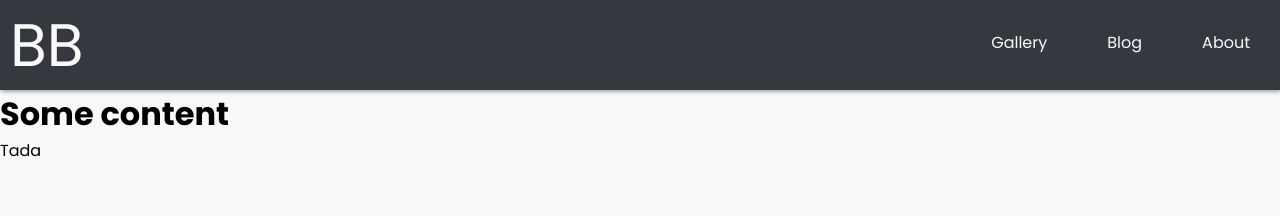
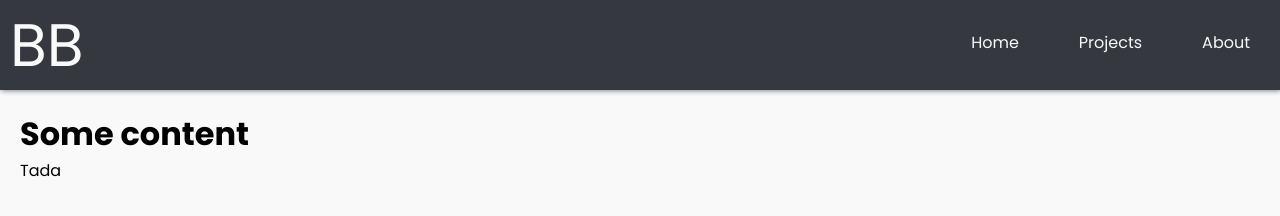
Before and after one commit to MockDeath/biladeau.dev, a plain HTML site: page index.html in a window 1280 px wide. Drawn offline with Linux system fonts and the light colour scheme.

Commit message:
padding for main content.

```diff
--- a/css/style.css
+++ b/css/style.css
@@ -43,3 +43,7 @@ ul{
     font-size: 60px;
     margin-left: 10px;
 }
+
+#main{
+    padding: 20px;
+}
--- a/index.html
+++ b/index.html
@@ -21,8 +21,8 @@
       <!-- Menu -->
       <nav class="nav">
         <ul class="menu">
-            <li><a href="#">Gallery</a></li>
-            <li><a href="#">Blog</a> </li>
+            <li><a href="#">Home</a></li>
+            <li><a href="#">Projects</a> </li>
             <li><a href="#">About</a></li>
         </ul>
       </nav>
```
